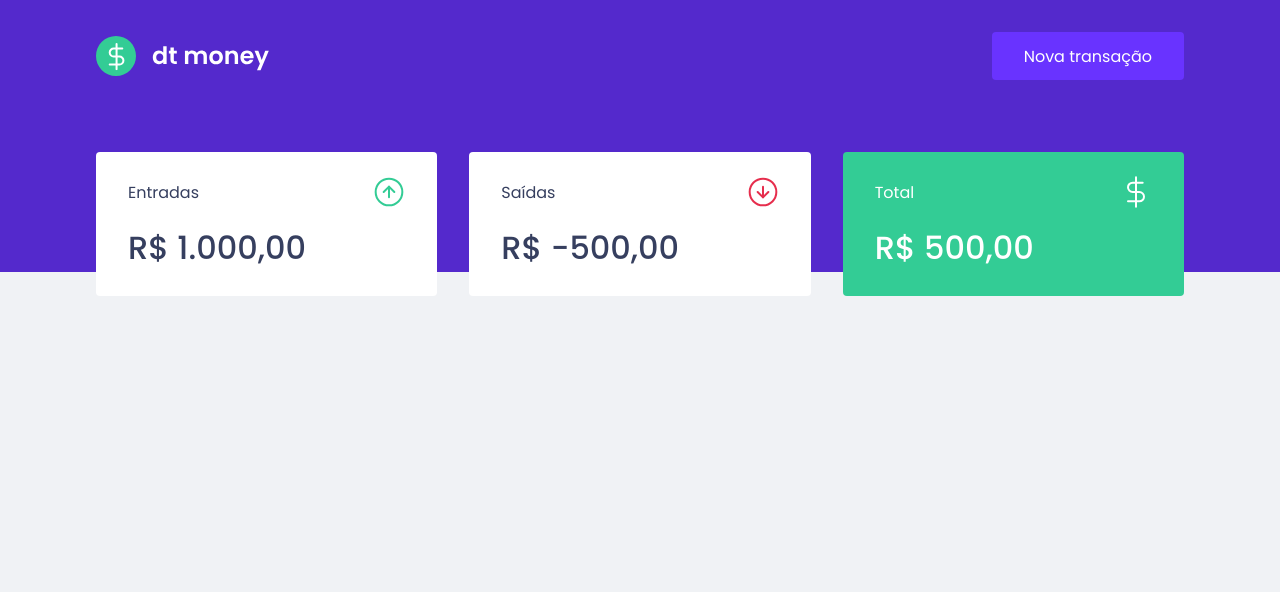
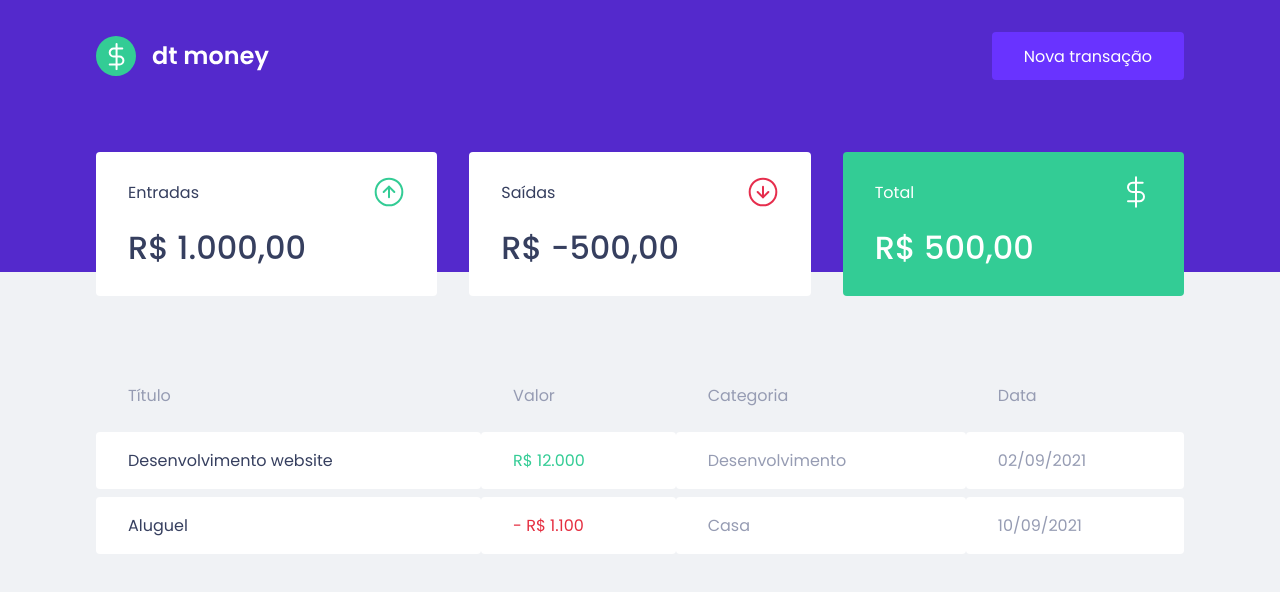
Before and after one commit to steniomoreira/dt-money, a React (Create React App) app: page / in a window 1280 px wide. Shown: the top 592 px of the page. Built offline with nearby package versions, Linux system fonts and the light colour scheme.

Commit message:
Adicionado TransactionsTable

```diff
--- a/src/components/Dashboard/index.tsx
+++ b/src/components/Dashboard/index.tsx
@@ -1,5 +1,6 @@
 
 import { Summary } from "../Summary";
+import { TransactionsTable } from "../TransactionsTable";
 
 import { Container } from "./styles";
 
@@ -7,6 +8,7 @@ export function Dashboard() {
   return (
     <Container>
       <Summary />
+      <TransactionsTable />
     </Container>
   );
 }
--- /dev/null
+++ b/src/components/TransactionsTable/index.tsx
@@ -0,0 +1,31 @@
+import { Container } from "./styles";
+
+export function TransactionsTable() {
+  return (
+    <Container>
+      <table>
+        <thead>
+          <th>Título</th>
+          <th>Valor</th>
+          <th>Categoria</th>
+          <th>Data</th>
+        </thead>
+
+        <tbody>
+          <tr>
+            <td>Desenvolvimento website</td>
+            <td className="deposit">R$ 12.000</td>
+            <td>Desenvolvimento</td>
+            <td>02/09/2021</td>
+          </tr>
+          <tr>
+            <td>Aluguel</td>
+            <td className="withdraw">- R$ 1.100</td>
+            <td>Casa</td>
+            <td>10/09/2021</td>
+          </tr>
+        </tbody>
+      </table>
+    </Container>
+  );
+}
--- /dev/null
+++ b/src/components/TransactionsTable/styles.ts
@@ -0,0 +1,39 @@
+import styled from "styled-components";
+
+export const Container = styled.div`
+  margin-top: 4rem;
+
+  table {
+    width: 100%;
+    border-spacing: 0 .5rem;
+
+    th {
+      color: var(--text-body);
+      font-weight: 400;
+      padding: 1rem 2rem;
+      text-align: left;
+      line-height: 1.5rem;
+    }
+
+    td {
+      padding: 1rem 2rem;
+      border: 0;
+      background: var(--shape);
+      color: var(--text-body);
+      border-radius: .25rem;
+
+      &:first-child {
+        color: var(--text-title);
+      }
+
+      &.deposit {
+        color: var(--green);
+      }
+
+      &.withdraw {
+        color: var(--red);
+      }
+
+    }
+  }
+`;
```
